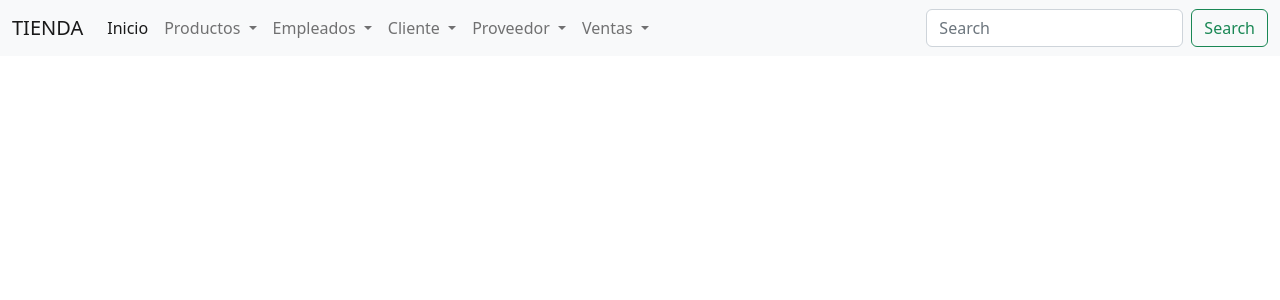
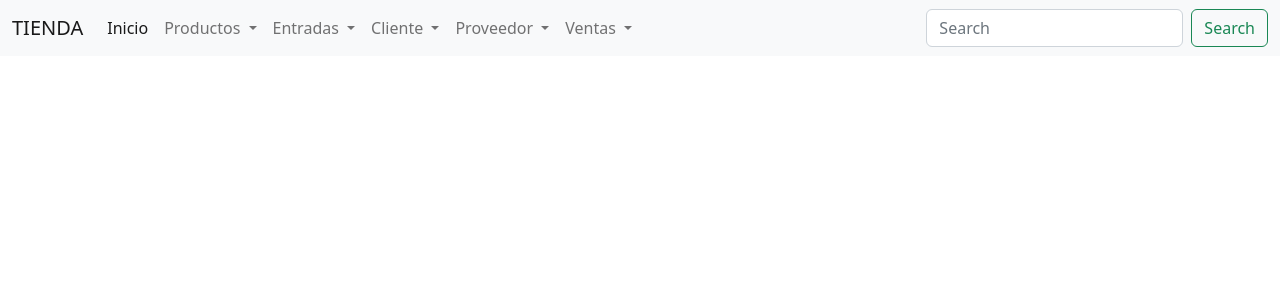
Before and after one commit to KateAmador/TiendaPHP, a PHP site: page /index.php in a window 1280 px wide. Shown: the top 300 px of the page. Run offline with PHP 8.4, Linux system fonts and the light colour scheme.

Commit message:
[Entrada]: Correccion ruta entrada

```diff
--- a/php/util/header.php
+++ b/php/util/header.php
@@ -35,10 +35,10 @@
                     </li>
                     <li class="nav-item dropdown">
                         <a class="nav-link dropdown-toggle" href="#" role="button" data-bs-toggle="dropdown" aria-expanded="false">
-                            Empleados
+                            Entradas
                         </a>
                         <ul class="dropdown-menu">
-                            <li><a class="dropdown-item" href="AgregarEmpleados.html">Agregar</a></li>
+                            <li><a class="dropdown-item" href="php/crudEntrada/entrada.vista.php">Agregar</a></li>
                             <!-- <li><a class="dropdown-item" href="modificarProducto.html">Modificar</a></li> -->
                             <!-- <li><hr class="dropdown-divider"></li>
                   <li><a class="dropdown-item" href="#">Something else here</a></li> -->
```
